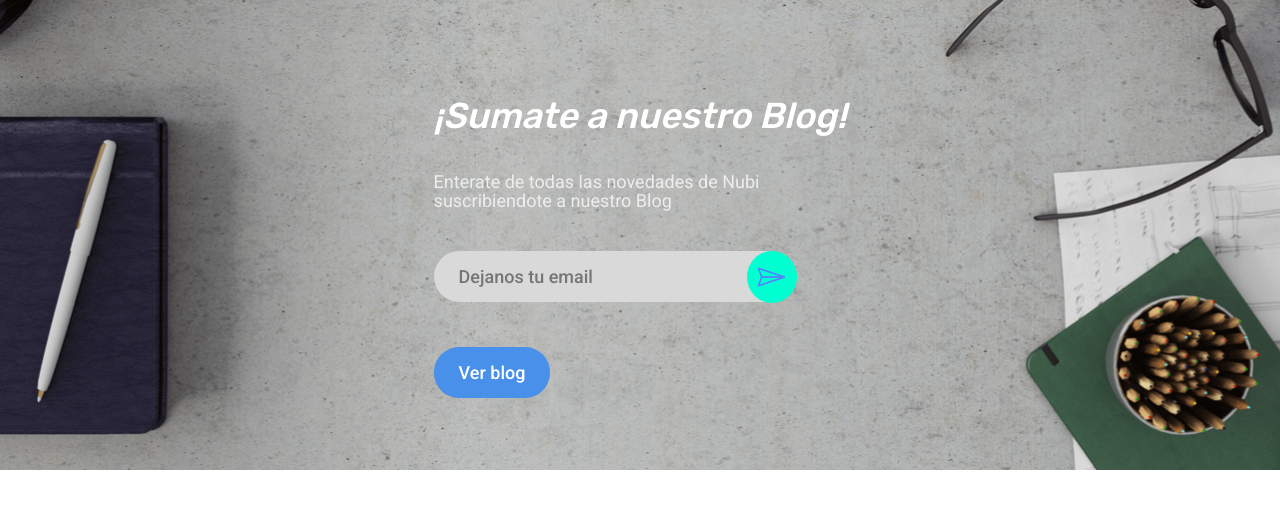
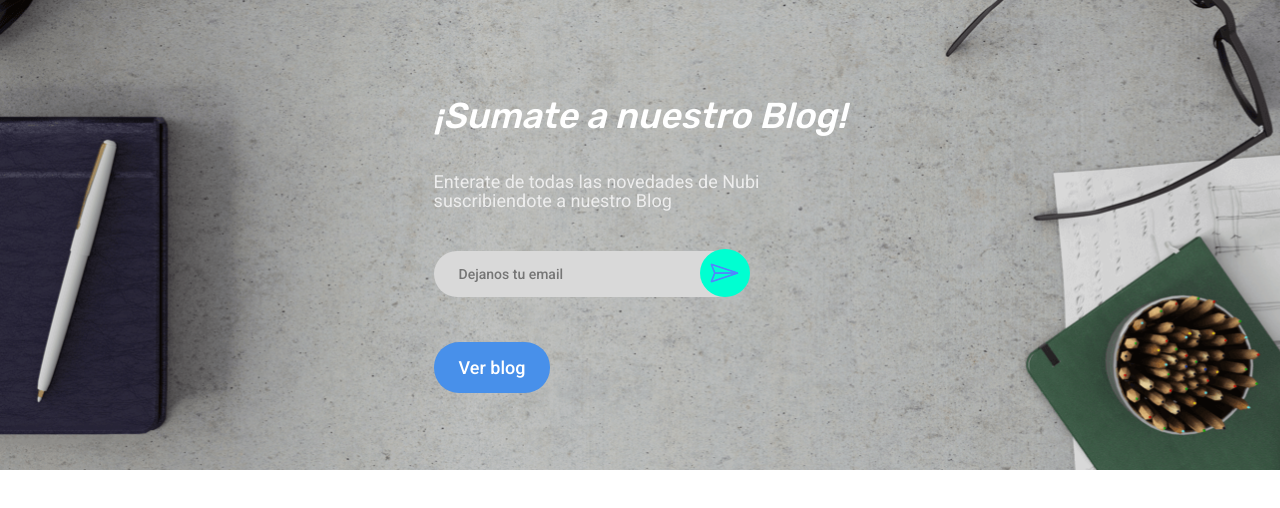
Before and after one commit to jonathanlevrero/NubiProyecto, a React (Create React App) app in the folder nubilanding/: page / in a window 1280 px wide. Shown: the top 508 px of the page. Built offline with nearby package versions, Linux system fonts and the light colour scheme.

Commit message:
agregue las lineas de final y cambie de estilos el pading de input y quite lo constructor

```diff
--- a/nubilanding/src/components/blog/styles.module.scss
+++ b/nubilanding/src/components/blog/styles.module.scss
@@ -46,10 +46,10 @@
 .input {
   font-family: "Roboto";
   font-weight: 500;
-  font-size: 18px;
+  font-size: 14px;
   color: #6a6a6a;
   background-color: #d9d9d9;
-  padding: 10px 112px 10px 20px;
+  padding: 10px 115px 10px 20px;
   border: transparent solid 5px;
   border-radius: 35px;
 }
@@ -59,11 +59,10 @@
   background-image: url("../../assets/ic_send2_blue.svg");
   background-position: center;
   background-repeat: no-repeat;
-  padding: 11px 20px;
+  padding: 9px 20px;
   border: transparent solid 5px;
   border-radius: 80%;
-  position: relative;
-  margin-left: -45px; /* para que el btn este sobre el input*/
+  margin-left: -40px; /* para que el btn este sobre el input*/
 }
 
 .ver {
```
Also changed, not shown: nubilanding/src/components/blog/form.js (+0 -7 lines).
